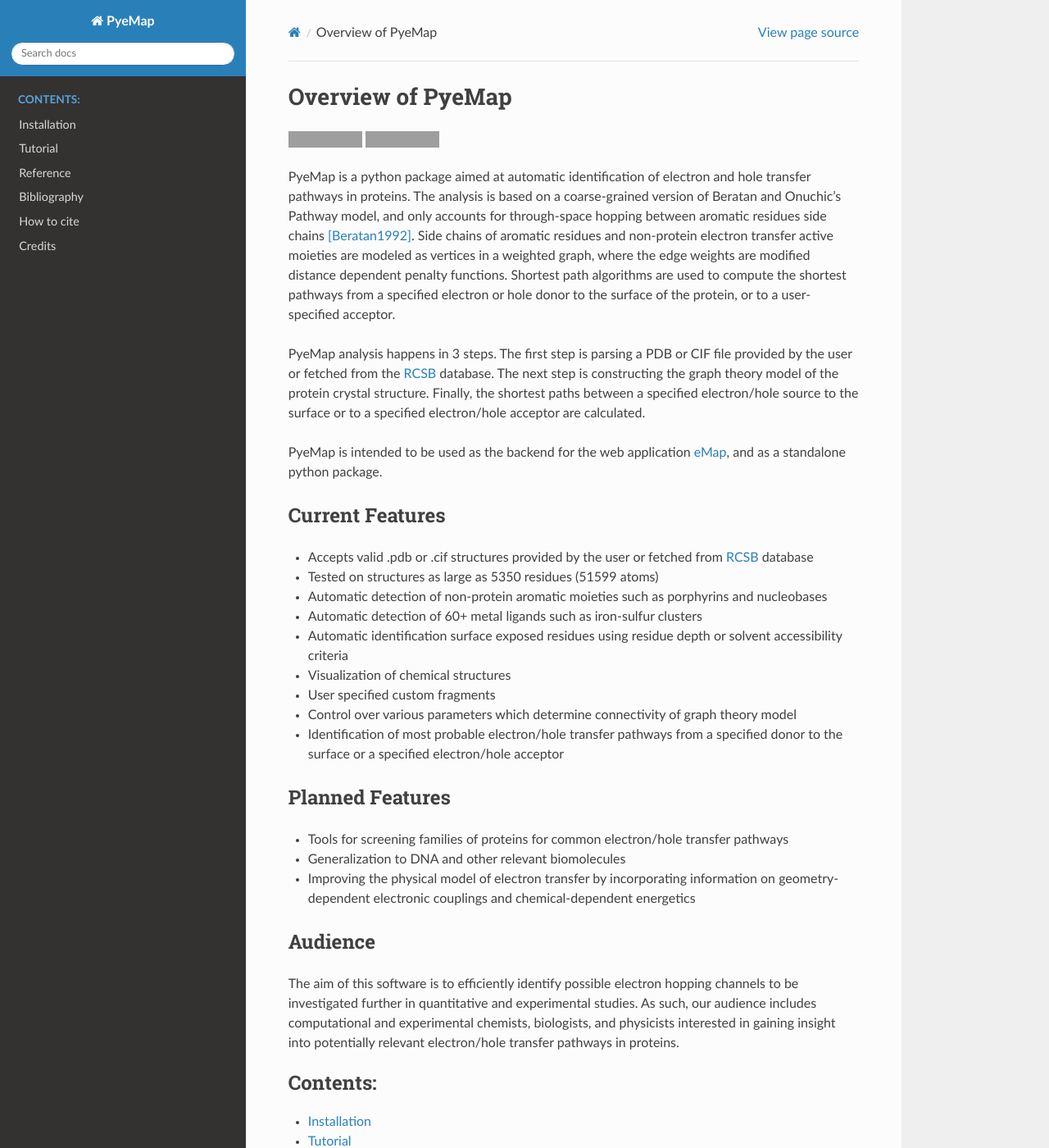
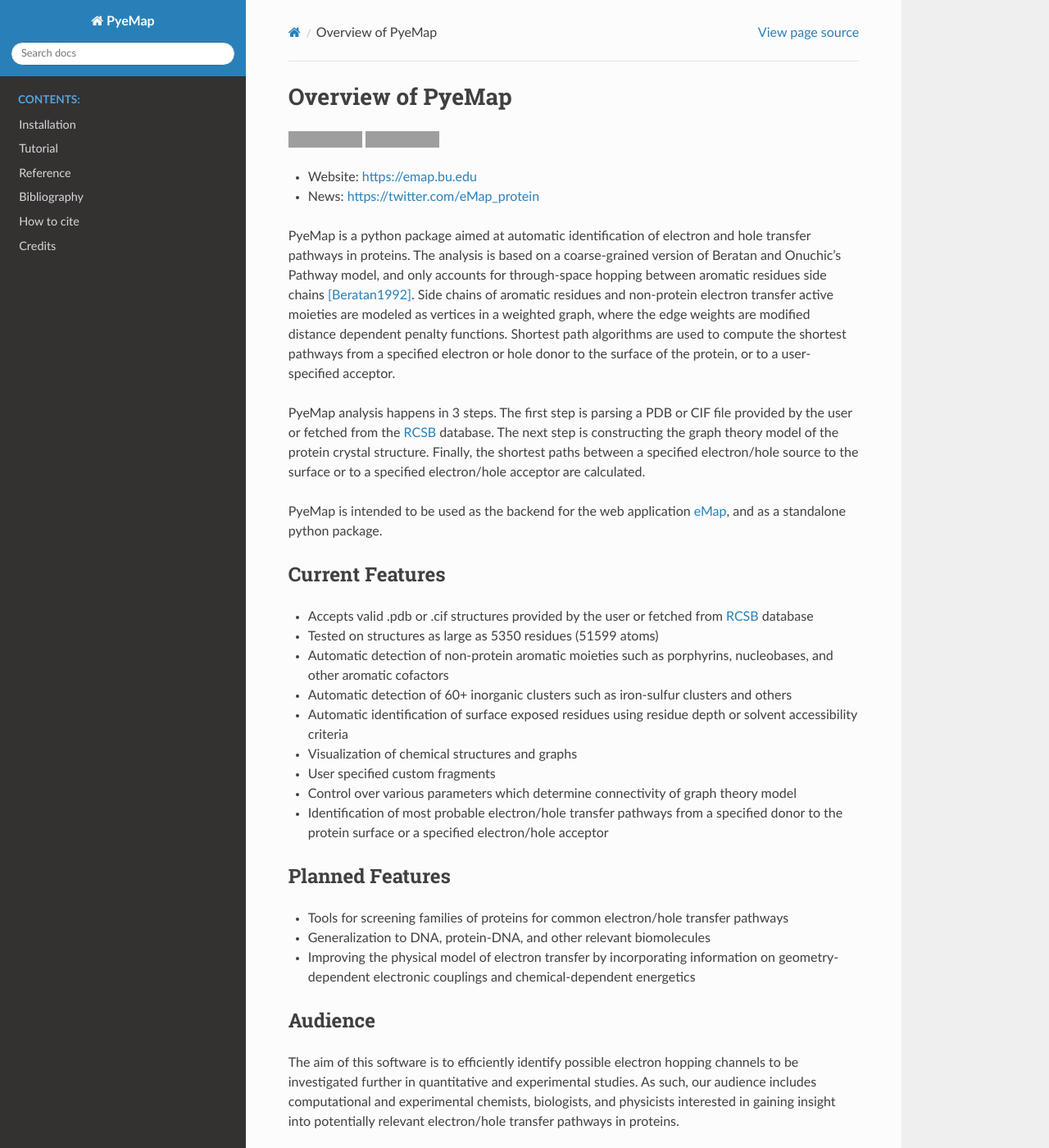
Before and after one commit to gayverjr/pyemap, a Sphinx documentation site: the page built from docs/index.rst, in a window 1280 px wide and 1400 px high. Shown: the whole window at 82% size. Built offline with Sphinx 7.4.7 and the Read the Docs theme 2.0.0, drawn with Linux system fonts in a browser that asks for light colours; some of the changed text lies outside the part shown; grey boxes are pictures that could not be loaded.

```diff
--- a/docs/algorithms/eta_moieties.rst
+++ b/docs/algorithms/eta_moieties.rst
@@ -37,7 +37,7 @@ non-protein ET active moiety, and can be selected for the analysis.
 
 **Clusters**
 
-The PyeMap repository contains a list of 66 metal clusters which are automatically identified by their 3 character residue names. All atoms
+The PyeMap repository contains a list of 66 inorganic clusters which are automatically identified by their 3 character residue names. All atoms
 in the residue are collected as part of the customized residue object, and a pre-rendered image is used for visualization of chemical structure.
 Otherwise, they can be used and interacted with just like any other residue.
 
--- a/docs/cite.rst
+++ b/docs/cite.rst
@@ -3,8 +3,7 @@ How to cite
 
 Primary citation
 ------------------
-Tazhigulov, R. N., Gayvert, J. R., Wei, M., & Bravaya, K. B. (2019).
-eMap: A Web Application for Identifying and Visualizing Electron or Hole Hopping Pathways
+R.N. Tazhigulov, J.R. Gayvert, M. Wei, and K.B. Bravaya, eMap: A Web Application for Identifying and Visualizing Electron or Hole Hopping Pathways
 in Proteins. *J Phys. Chem. B* **2019**, 123, 32, 6946-6951. https://doi.org/10.1021/acs.jpcb.9b04816
 
 Third Party Software
--- a/docs/conf.py
+++ b/docs/conf.py
@@ -20,7 +20,7 @@
 # -- Project information -----------------------------------------------------
 
 project = 'PyeMap'
-copyright = ("2019, PyeMap Developers. Project structure based on the "
+copyright = ("2019, James Gayvert, Ruslan Tazhigulov, Ksenia Bravaya. Project structure based on the "
              "Computational Molecular Science Python Cookiecutter version 1.0")
 author = 'James Gayvert, Ruslan Tazhigulov, Ksenia Bravaya'
 
@@ -47,10 +47,10 @@ extensions = [
     'sphinx.ext.viewcode',
     'sphinx.ext.intersphinx'
 ]
-intersphinx_mapping ={
+intersphinx_mapping = {
     'networkx': ('https://networkx.github.io/documentation/stable/', None),
     'Biopython': ('https://biopython.readthedocs.io/en/latest/', None),
-    'Pillow': ('https://pillow.readthedocs.io/en/stable/',None),
+    'Pillow': ('https://pillow.readthedocs.io/en/stable/', None),
 
 }
 
@@ -82,7 +82,6 @@ exclude_patterns = ['_build', 'Thumbs.db', '.DS_Store']
 
 # The name of the Pygments (syntax highlighting) style to use.
 pygments_style = 'sphinx'
-
 
 
 # -- Options for HTML output -------------------------------------------------
--- a/docs/credits.rst
+++ b/docs/credits.rst
@@ -7,13 +7,13 @@ Original Authors
 * James Gayvert
 * Ksenia Bravaya
 
-Contributors to eMap(web version)
+Contributors to eMap (web version)
 -----------------------------------
 Melissa Wei
 
 Funding
 -------
-The web version eMap was supported by the `Molecular Sciences Software Institute`_ under National Science Foundation grant ACI-1547580.
-
+The web version eMap was supported by the `Molecular Sciences Software Institute`_ under National Science Foundation grant ACI-1547580, and
+Boston University Hariri Institute for Computational Science and Engineering (2016-10-003).
 
 .. _Molecular Sciences Software Institute: https://molssi.org/
--- a/docs/index.rst
+++ b/docs/index.rst
@@ -9,6 +9,9 @@ Overview of PyeMap
    :target: https://travis-ci.org/gayverjr/pyemap
 .. image:: https://codecov.io/gh/gayverjr/pyemap/branch/master/graph/badge.svg
   :target: https://codecov.io/gh/gayverjr/pyemap/branch/master
+
+- Website:  https://emap.bu.edu
+- News:     https://twitter.com/eMap_protein
 
 PyeMap is a python package aimed at automatic identification of electron and hole transfer
 pathways in proteins. The analysis is based on a coarse-grained version of Beratan and
@@ -36,19 +39,19 @@ Current Features
 ----------------
 * Accepts valid .pdb or .cif structures provided by the user or fetched from RCSB_ database
 * Tested on structures as large as 5350 residues (51599 atoms)
-* Automatic detection of non-protein aromatic moieties such as porphyrins and nucleobases
-* Automatic detection of 60+ metal ligands such as iron-sulfur clusters
-* Automatic identification surface exposed residues using residue depth or solvent accessibility criteria
-* Visualization of chemical structures
+* Automatic detection of non-protein aromatic moieties such as porphyrins, nucleobases, and other aromatic cofactors
+* Automatic detection of 60+ inorganic clusters such as iron-sulfur clusters and others
+* Automatic identification of surface exposed residues using residue depth or solvent accessibility criteria
+* Visualization of chemical structures and graphs
 * User specified custom fragments
 * Control over various parameters which determine connectivity of graph theory model
-* Identification of most probable electron/hole transfer pathways from a specified donor to the surface or a specified electron/hole acceptor
+* Identification of most probable electron/hole transfer pathways from a specified donor to the protein surface or a specified electron/hole acceptor
 
 
 Planned Features
 ----------------
 * Tools for screening families of proteins for common electron/hole transfer pathways
-* Generalization to DNA and other relevant biomolecules
+* Generalization to DNA, protein-DNA, and other relevant biomolecules
 * Improving the physical model of electron transfer by incorporating information on geometry-dependent electronic couplings and chemical-dependent energetics
 
 Audience
--- a/docs/install.rst
+++ b/docs/install.rst
@@ -1,7 +1,7 @@
 Installation
 =========================================================
 
-.. rubric:: Conda(recommended)
+.. rubric:: Conda (recommended)
 
 In order to set up the pre-requisites for PyeMap, you need to install the conda_ package manager. The easiest ways to get conda are
 through the Anaconda_ and Miniconda_ distributions.
```
Also changed, not shown: README.md (+6 -6 lines).
